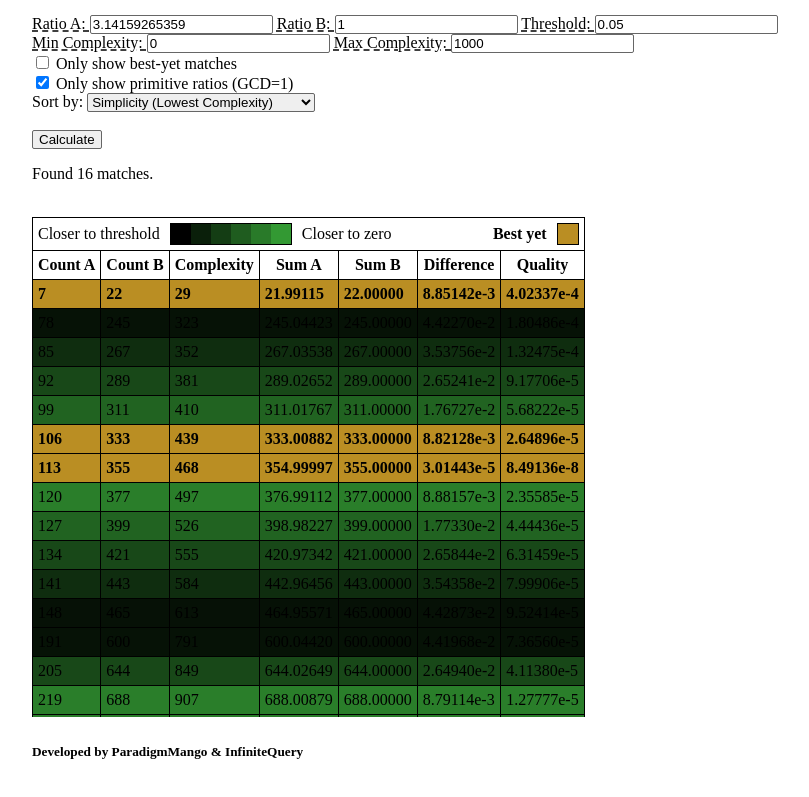
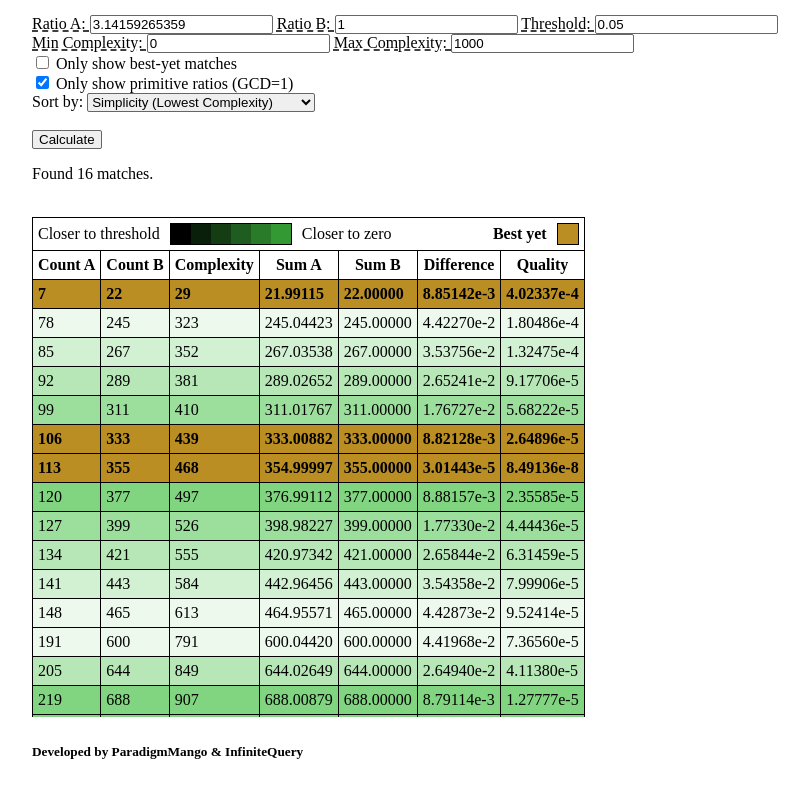
Before and after one commit to ParadigmMango2/RatioMatcher, a plain HTML site: page index.html in a window 1280 px wide. Both pictures are taken after a click on the button "Calculate". Shown: the part 119-916 px from the top of the page, without its empty margins (183-992 px from the left). Drawn offline with Linux system fonts and the light colour scheme.

Commit message:
Make table coloring work for both light and dark mode.

```diff
--- a/ratio-matcher.js
+++ b/ratio-matcher.js
@@ -193,9 +193,8 @@ function initWorker() {
       if (isBestYet) {
         tableRow.className = "bestYet";
       } else {
-        const diffRatio = difference / parseFloat(threshold.value);
-        const lightnessValue = 40 - diffRatio * 40;
-        tableRow.style.setProperty('--lightness-value', `${lightnessValue}%`);
+        const diffRatio = difference / threshold.value;
+        tableRow.style.setProperty('--diff-ratio', `${diffRatio}`);
       }
 
       fragment.appendChild(tableRow);
--- a/styles.css
+++ b/styles.css
@@ -109,7 +109,12 @@ body {
 
     tr:not(.bestYet) {
       /* Calculate color based on closeness to 0 */
-      background-color: hsl(120deg, 50%, var(--lightness-value));
+      --hue: 120deg;
+      --lightness-value: calc(40% * var(--diff-ratio));
+      background-color: light-dark(
+        hsl(var(--hue), 50%, calc(60% + var(--lightness-value))),
+        hsl(var(--hue), 50%, calc(40% - var(--lightness-value)))
+      );
     }
   }
 }
```
